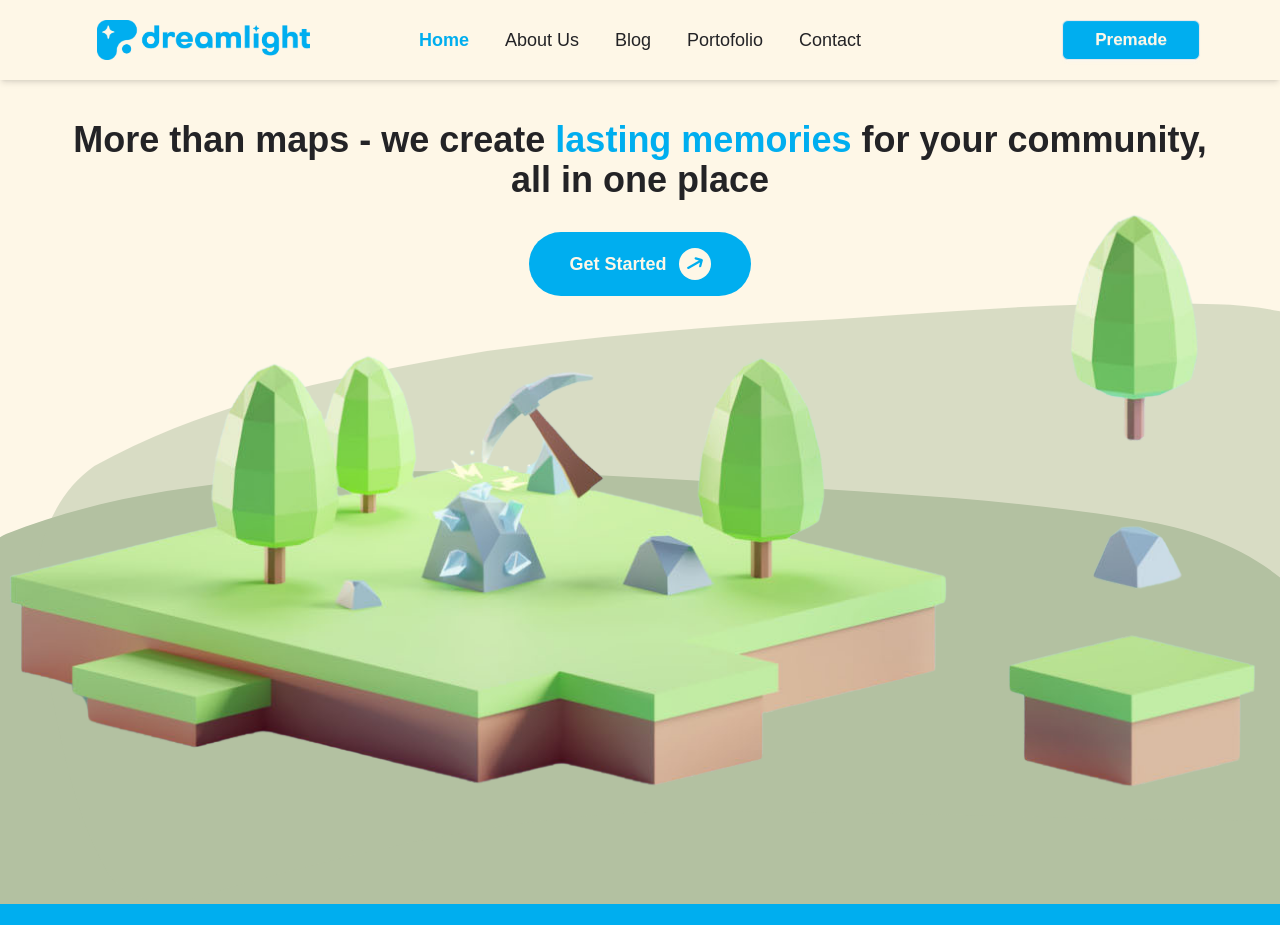
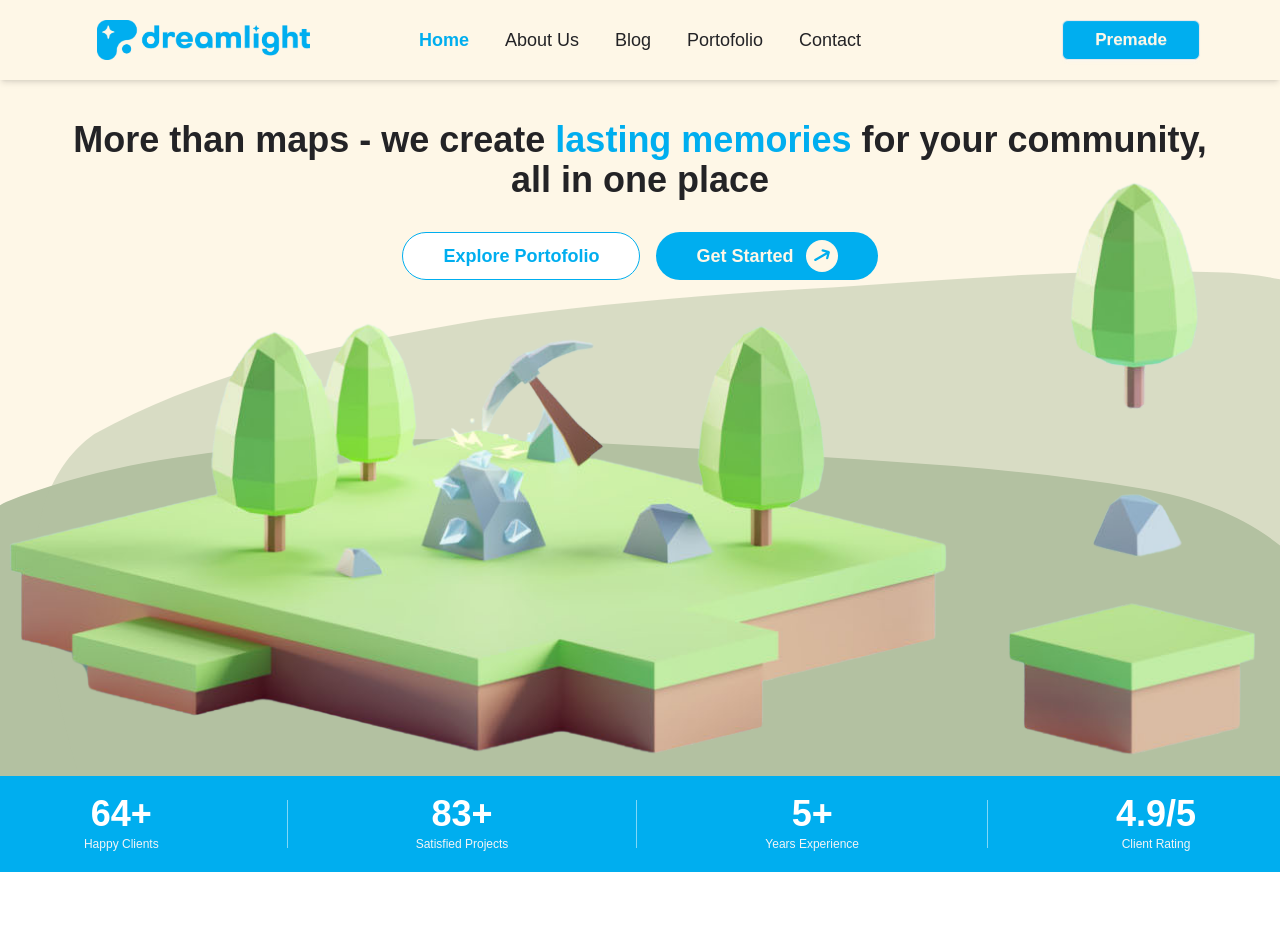
Before and after one commit to farizahh/dreamlight, a React (Vite) app: page / in a window 1280 px wide. Shown: the top 925 px of the page. Built offline with nearby package versions, Linux system fonts and the light colour scheme.

Commit message:
fix: update landing page

```diff
--- a/src/component/landing-page/LpBanner.jsx
+++ b/src/component/landing-page/LpBanner.jsx
@@ -1,6 +1,7 @@
 import React from 'react'
 import { FaArrowRightLong } from "react-icons/fa6";
 import BannerImg from '../../assets/img/hero.svg'
+import Img from '../../assets/img/hero.jpg'
 
 const LpBanner = () => {
     return (
@@ -12,17 +13,23 @@ const LpBanner = () => {
                     for your community, all in one place
                 </p>
 
-                <button className="relative z-10 mt-4 lg:mt-8 flex items-center gap-3 bg-[#00AEEF] hover:bg-sky-600 px-6 lg:px-10 py-2 lg:py-4 text-[#FEF7E7] lg:text-lg font-semibold rounded-full">
-                    Get Started
-                    <span className="flex items-center justify-center w-8 h-8 bg-[#FEF7E7] rounded-full">
-                        <FaArrowRightLong className="text-[#00AEEF] lg:text-lg rotate-[-30deg]" />
-                    </span>
-                </button>
+                <div className='flex gap-4'>
+                    <button className="relative z-10 mt-4 lg:mt-8 flex items-center gap-3 border border-[#00AEEF] bg-white hover:bg-[#00AEEF] px-6 lg:px-10 py-2 lg:py-2 text-[#00AEEF] hover:text-white lg:text-lg font-semibold rounded-full">
+                        Explore Portofolio
+                    </button>
+
+                    <button className="relative z-10 mt-4 lg:mt-8 flex items-center gap-3 bg-[#00AEEF] hover:bg-sky-600 px-6 lg:px-10 py-2 lg:py-2 text-[#FEF7E7] lg:text-lg font-semibold rounded-full">
+                        Get Started
+                        <span className="flex items-center justify-center w-8 h-8 bg-[#FEF7E7] rounded-full">
+                            <FaArrowRightLong className="text-[#00AEEF] lg:text-lg rotate-[-30deg]" />
+                        </span>
+                    </button>
+                </div>
             </div>
 
-            <img src={BannerImg} className="w-full -mt-9 lg:-mt-28 relative z-0" />
+            <img src={BannerImg} className="w-full -mt-9 lg:-mt-32 relative z-0" />
 
-            <div className="bg-[#00AEEF] px-10 py-5 text-white flex items-center justify-center">
+            <div className="bg-[#00AEEF] lg:-mt-24 relative px-10 py-5 text-white flex items-center justify-center">
                 <div className="flex items-center gap-32">
 
                     <div className="text-center">
```
Also changed, not shown: src/assets/img/hero.jpg (added).
